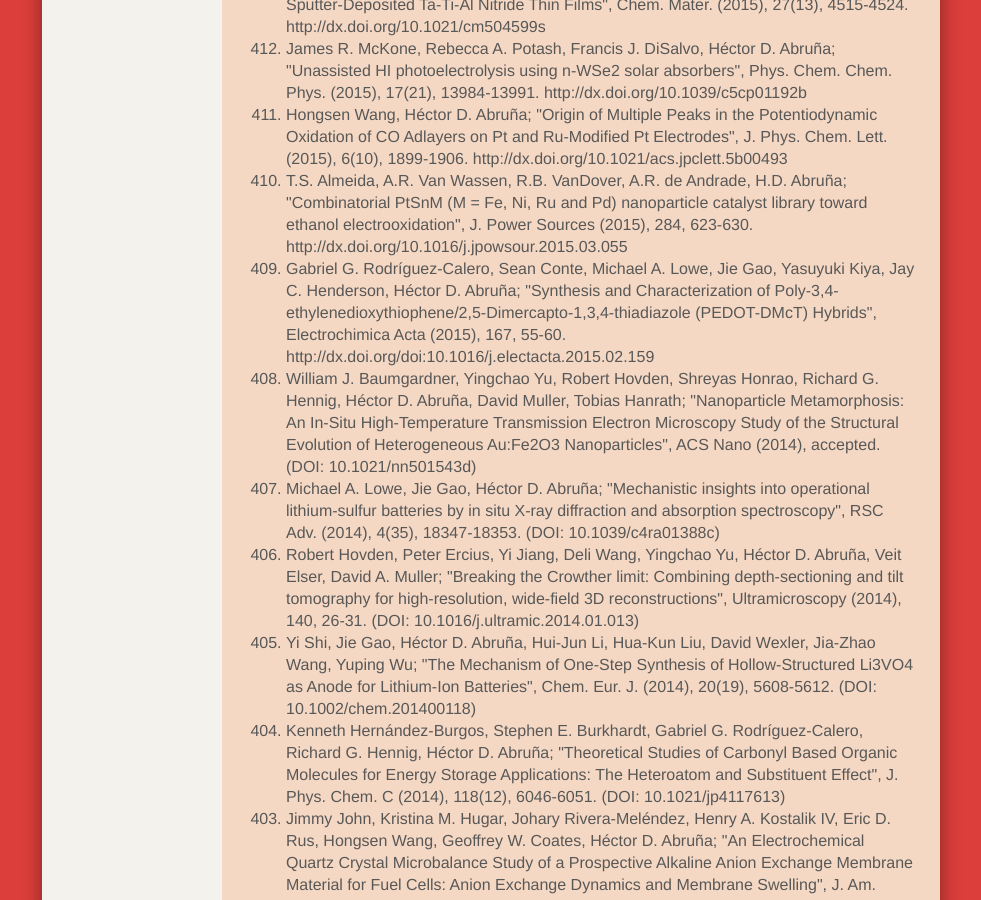
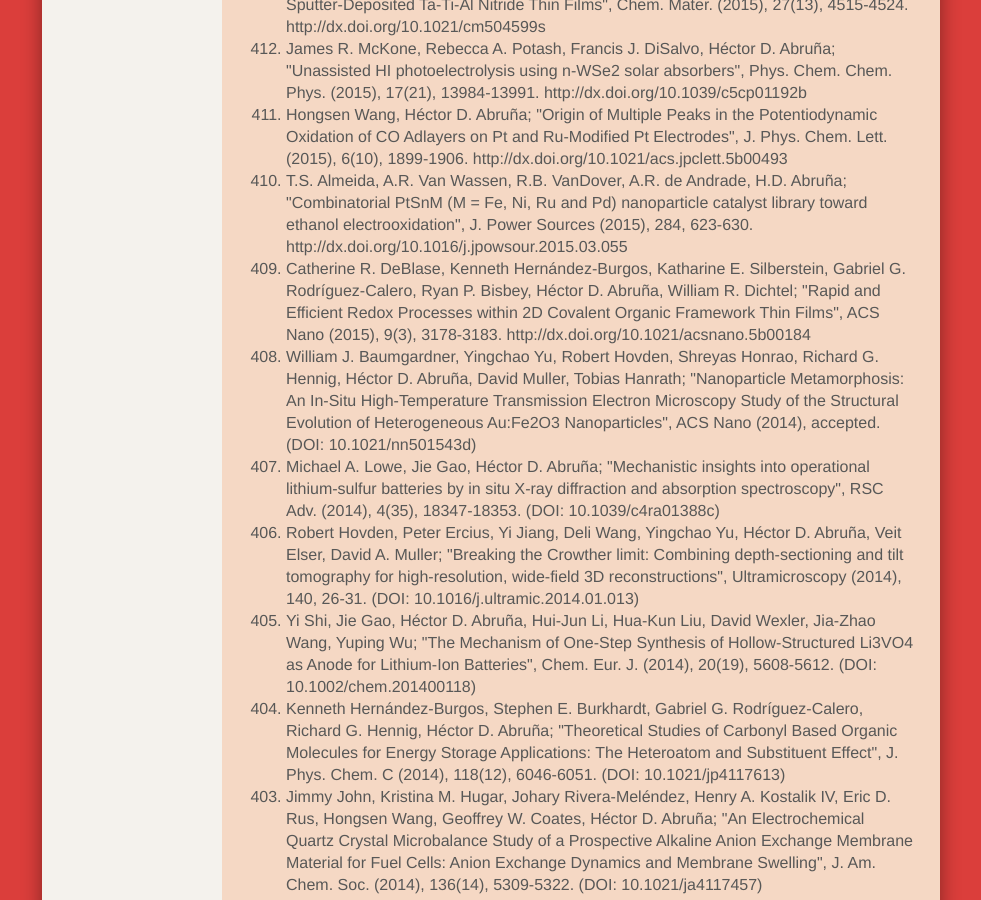
Before and after one commit to abruna/abruna.github.com, a Jekyll site: the page built from publications.html, in a window 1280 px wide and 900 px high, scrolled down 1153 px. Shown: the whole window, without its empty margins (149-1130 px from the left). Built offline with Jekyll 4.4.1, drawn with Linux system fonts in a browser that asks for light colours; nearby versions of some CDN libraries.

Commit message:
Update publications.yml

```diff
--- a/_data/publications.yml
+++ b/_data/publications.yml
@@ -10,7 +10,7 @@
 - "James R. McKone, Rebecca A. Potash, Francis J. DiSalvo, Héctor D. Abruña; \"Unassisted HI photoelectrolysis using n-WSe2 solar absorbers\", Phys. Chem. Chem. Phys. (2015), 17(21), 13984-13991. http://dx.doi.org/10.1039/c5cp01192b"
 - "Hongsen Wang, Héctor D. Abruña; \"Origin of Multiple Peaks in the Potentiodynamic Oxidation of CO Adlayers on Pt and Ru-Modified Pt Electrodes\", J. Phys. Chem. Lett. (2015), 6(10), 1899-1906. http://dx.doi.org/10.1021/acs.jpclett.5b00493"
 - "T.S. Almeida, A.R. Van Wassen, R.B. VanDover, A.R. de Andrade, H.D. Abruña; \"Combinatorial PtSnM (M = Fe, Ni, Ru and Pd) nanoparticle catalyst library toward ethanol electrooxidation\", J. Power Sources (2015), 284, 623-630. http://dx.doi.org/10.1016/j.jpowsour.2015.03.055"
-- "Gabriel G. Rodríguez-Calero, Sean Conte, Michael A. Lowe, Jie Gao, Yasuyuki Kiya, Jay C. Henderson, Héctor D. Abruña; \"Synthesis and Characterization of Poly-3,4-ethylenedioxythiophene/2,5-Dimercapto-1,3,4-thiadiazole (PEDOT-DMcT) Hybrids\", Electrochimica Acta (2015), 167, 55-60. http://dx.doi.org/doi:10.1016/j.electacta.2015.02.159"
+- "Catherine R. DeBlase, Kenneth Hernández-Burgos, Katharine E. Silberstein, Gabriel G. Rodríguez-Calero, Ryan P. Bisbey, Héctor D. Abruña, William R. Dichtel; \"Rapid and Efficient Redox Processes within 2D Covalent Organic Framework Thin Films\", ACS Nano (2015), 9(3), 3178-3183. http://dx.doi.org/10.1021/acsnano.5b00184"
 
 
 - "William J. Baumgardner, Yingchao Yu, Robert Hovden, Shreyas Honrao, Richard G. Hennig, Héctor D. Abruña, David Muller, Tobias Hanrath; \"Nanoparticle Metamorphosis: An In-Situ High-Temperature Transmission Electron Microscopy Study of the Structural Evolution of Heterogeneous Au:Fe2O3 Nanoparticles\", ACS Nano (2014), accepted.  (DOI: 10.1021/nn501543d)"
```
